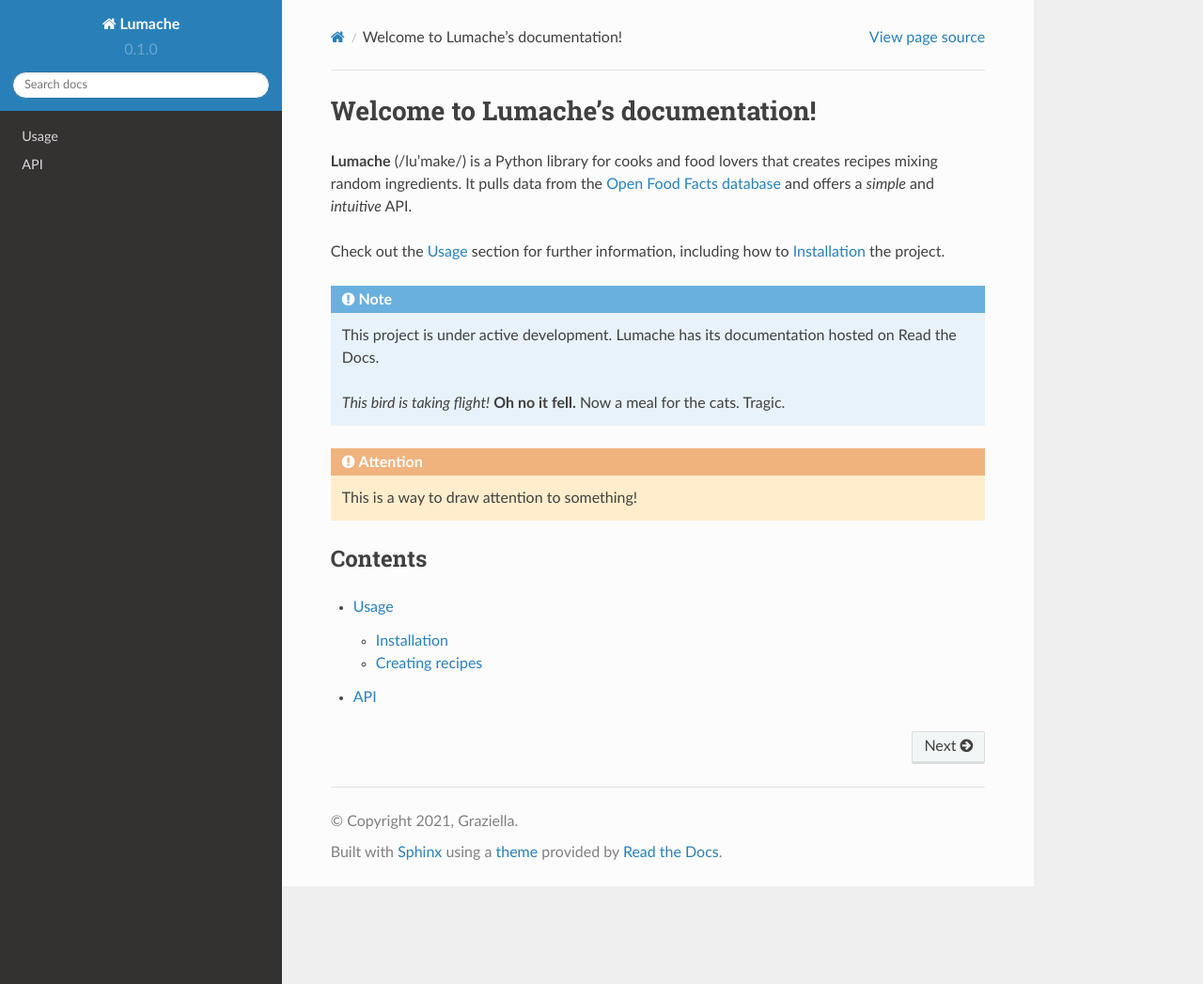
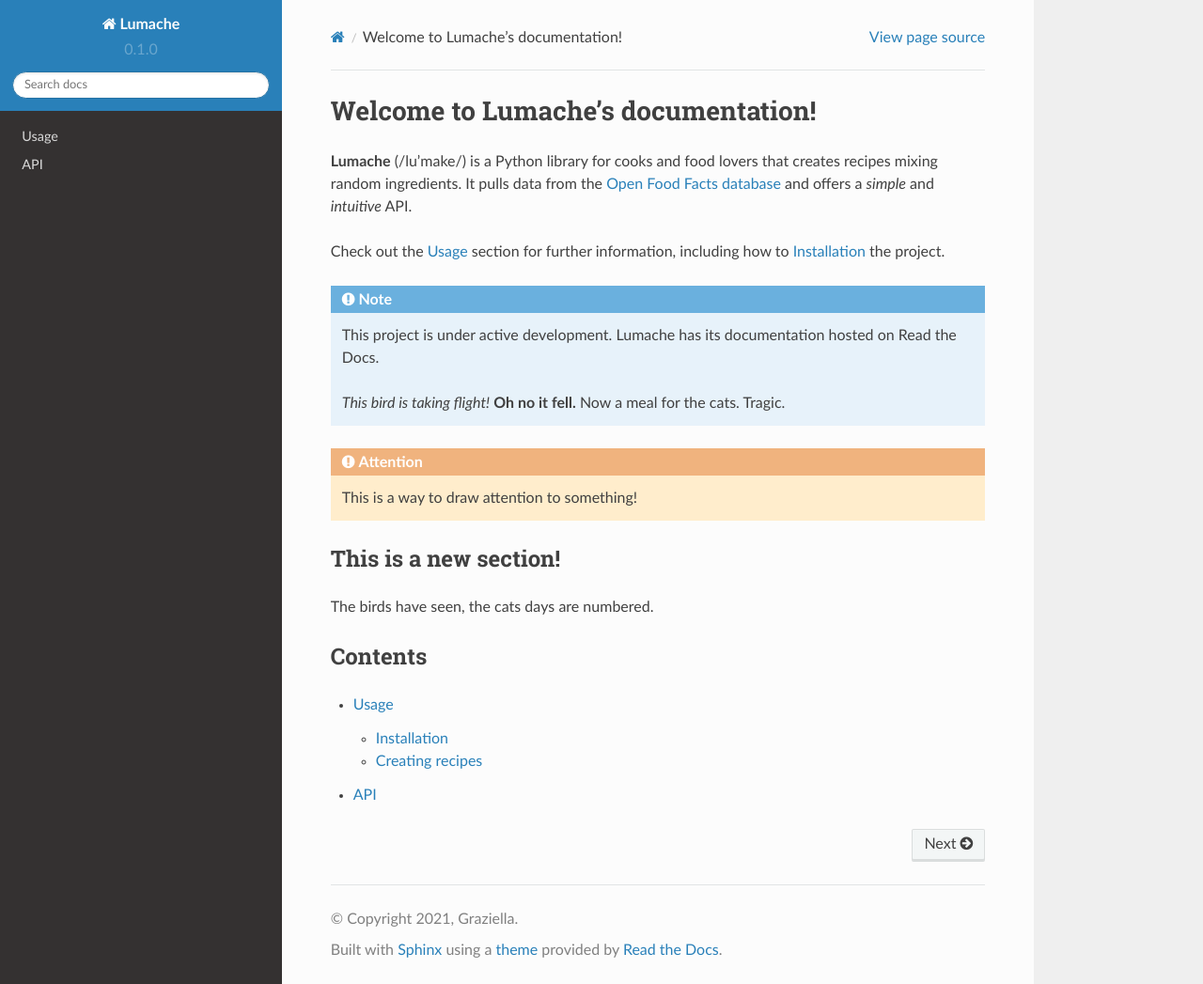
Before and after one commit to NRees-Anaconda/bird-knight, a Sphinx documentation site: the page built from docs/source/index.rst, in a window 1280 px wide and 1047 px high. Shown: the whole window at 94% size. Built offline with Sphinx 7.4.7 and the Read the Docs theme 2.0.0, drawn with Linux system fonts in a browser that asks for light colours.

Commit message:
the birds plot revenge

```diff
--- a/docs/source/index.rst
+++ b/docs/source/index.rst
@@ -19,6 +19,10 @@
 .. attention::
    This is a way to draw attention to something!
 
+This is a new section!
+----------------------
+The birds have seen, the cats days are numbered.
+
 Contents
 --------
 
```
